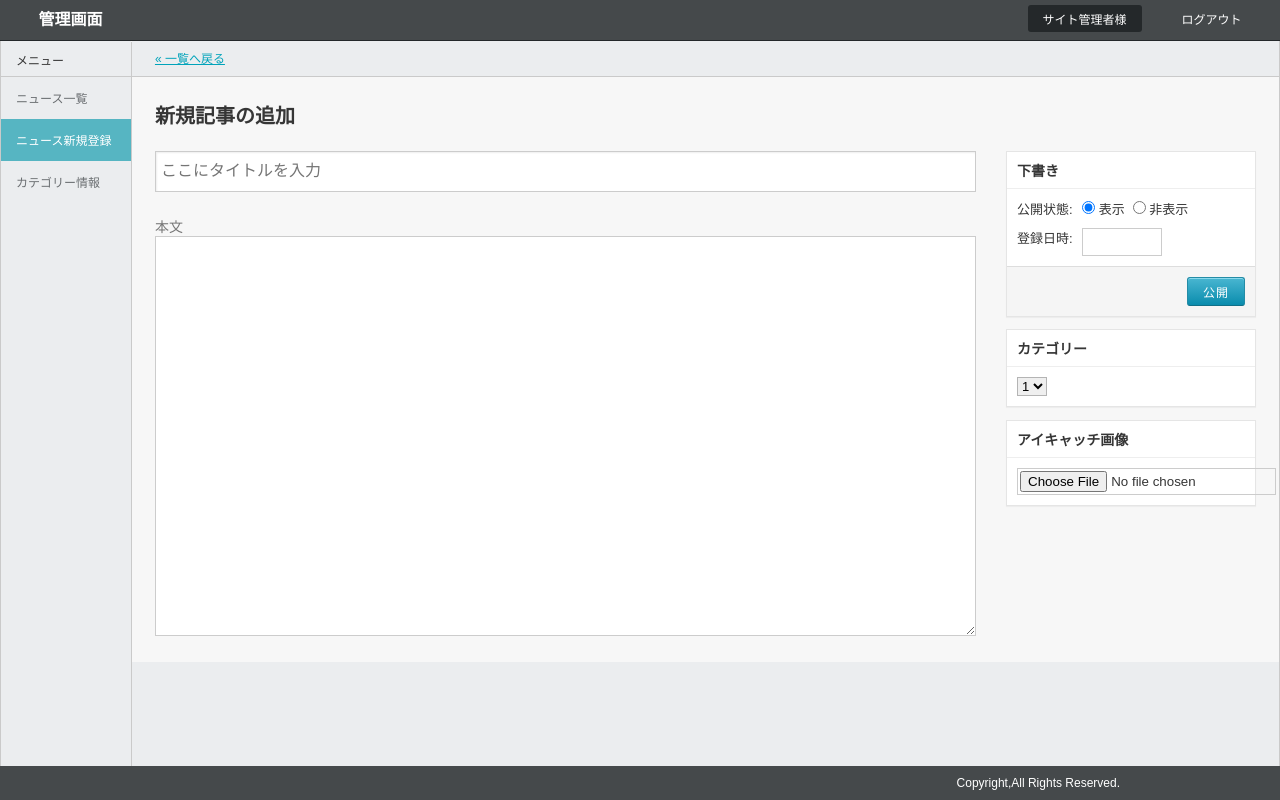
After one commit to 05-YujiAbe/kadai, a PHP site: page /kadai/admin/input.php in a window 1280 px wide. The commit adds this page. Run offline with PHP 8.4, Linux system fonts and the light colour scheme; the visitor is signed in with stand-in values (Sample User, id 1); some libraries are stand-ins or nearby versions.

Commit message:
新規登録ページを作成(登録後、update.phpへリンクさせたいが新規追加した際のidの取得が時間かかりそうで一旦一覧へリンク)

```diff
--- /dev/null
+++ b/6/admin/input.php
@@ -0,0 +1,89 @@
+<?php
+include "session.php";
+
+
+if(count($_POST) > 0){
+    //送信した場合
+    $pdo = new PDO("mysql:host=localhost;dbname=cs_academy;charset=utf8", "root", "");
+
+    $title = htmlspecialchars($_POST["title"], ENT_QUOTES, 'UTF-8');
+    $detail = htmlspecialchars($_POST["detail"], ENT_QUOTES, 'UTF-8');
+    // $imgurl; //画像のパス
+    $cat = $_POST["category"]; //カテゴリー
+    $showFlg = $_POST["show"]; //表示非表示
+    // $create_date = $_POST["create_date"]; //登録日
+    $sql = "INSERT INTO news (news_id, news_title, news_detail, show_flg, news_cat, create_date, update_date) VALUES (NULL, '" . $title . "', '" . $detail . "', " . $showFlg . ", " . $cat . ", sysdate(), sysdate()) ";
+    $stmt = $pdo->prepare($sql);
+    $result = $stmt->execute();
+    $pdo = null;
+    //一覧へ
+    header("Location: index.php");
+    // そのまま編集画面へ
+    // header("Location: update.php?id=".$id."&result=".$result);
+}
+
+
+include "header.php";
+include "sidebar.php";
+?>
+
+         <div id="main">
+            <div class="body_cont">
+             <div class="control">
+                <div class="editCtrl">
+                    <a href="index.php">&laquo; 一覧へ戻る</a>
+                </div>
+                <div class="editName">
+
+                </div>
+             </div>
+
+             <div class="section">
+
+                <h3>新規記事の追加</h3>
+                 <div class="edit_area">
+                    <form action="input.php" method="post">
+                    <div class="contentSub">
+                        <div class="postbox">
+                            <h4>下書き</h4>
+                            <div class="inside">
+                                <dl class="dlTbl"><dt>公開状態:</dt><dd><label><input type="radio" name="show" value="1" checked="checked"> 表示</span></label><label><input type="radio" name="show" value="2" > 非表示</label></dd>
+                                <dt>登録日時:</dt><dd><input type="text" class="datepick" name="create_date"></dd>
+                                </dl>
+                            </div>
+                            <div class="submitbox">
+                                <input type="submit" value="公開" name="update" class="clk-btn">
+                            </div>
+                        </div>
+                        <div class="postbox">
+                            <h4>カテゴリー</h4>
+                            <div class="inside">
+                                <select name="category" id="">
+                                    <option value="1">1</option>
+                                    <option value="1">2</option>
+                                </select>
+                            </div>
+                        </div>
+                        <div class="postbox">
+                            <h4>アイキャッチ画像</h4>
+                            <div class="inside">
+                                <input type="file" accept='image/*' name="img">
+                                <!-- <a href="">画像を設定</a> -->
+                            </div>
+                        </div>
+
+                    <!-- contentSub --></div>
+                    <div class="contentMain">
+                        <dl>
+                            <dt><input type="text" name="title" placeholder="ここにタイトルを入力"></dt>
+                            <dd><p>本文</p><textarea name="detail" id="textarea" ></textarea></dd>
+                        </dl>
+
+                    </div>
+                    </form>
+                 <!-- edit_area --></div>
+            <!-- section --></div>
+        <!--//main --></div>
+<?php
+include "footer.php";
+?>
--- a/6/admin/sidebar.php
+++ b/6/admin/sidebar.php
@@ -1,9 +1,18 @@
+<?php
+$url = $_SERVER['REQUEST_URI'];
+function currentPage($e){
+	global $url;
+	if(strstr($url,$e)){
+		return "select";
+	}
+}
+?>
 <div id="menu">
     <h2>メニュー</h2>
     <ul>
-        <li class="menu01 select"><a href="index.php">ニュース一覧</a></li>
-        <li class="menu02"><a href="input.php">ニュース新規登録</a></li>
-        <li class="menu03"><a href="category.php">カテゴリー情報</a></li>
+        <li class="menu01 <?php echo currentPage("index");?>"><a href="index.php">ニュース一覧</a></li>
+        <li class="menu02 <?php echo currentPage("input");?>"><a href="input.php">ニュース新規登録</a></li>
+        <li class="menu03 <?php echo currentPage("category");?>"><a href="category.php">カテゴリー情報</a></li>
     </ul>
 <!--//menu --></div>
 <div id="menu-back"></div>
--- a/6/index.php
+++ b/6/index.php
@@ -1,7 +1,7 @@
 <?php
 
 $pdo = new PDO("mysql:host=localhost;dbname=cs_academy;charset=utf8", "root", "");
-$sql = "SELECT * FROM news ORDER BY news_id DESC LIMIT 5";
+$sql = "SELECT * FROM news WHERE show_flg = 1 ORDER BY news_id DESC LIMIT 5";
 $stmt = $pdo->prepare($sql);
 $stmt->execute();
 $results = $stmt->fetchAll(PDO::FETCH_ASSOC);
```
Also changed, not shown: 6/admin/update.php (+5 -5 lines).
